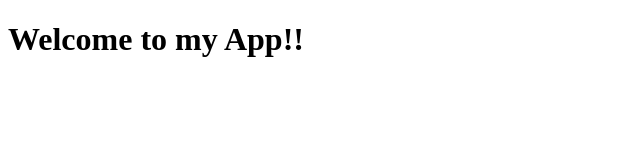
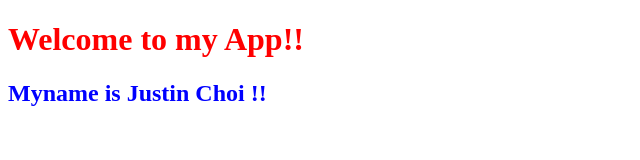
Before and after one commit to jutsinchoi/myapp, a website: page public/index.html in a window 1280 px wide. Shown: the whole page, without its empty margins (0-640 px from the left). Drawn offline with Linux system fonts and the light colour scheme.

Commit message:
added css

```diff
--- a/app.js
+++ b/app.js
@@ -1,11 +1,13 @@
 var express = require('express');
-
+var path = require('path');
 var app = express();
 
 // app.get('/', function (req,res) {
 //   res.send('Hello World');
 // });
-app.use(express.static(__dirname + '/public'));
+
+//app.use(express.static(__dirname + '/public'));
+app.use(express.static(path.join(__dirname, 'public')));
 
 app.listen(3000, function(){
   console.log('Server On!!');
--- a/public/index.html
+++ b/public/index.html
@@ -2,9 +2,11 @@
 <html>
   <head>
     <meta charset="utf-8">
+    <link rel="stylesheet" type="text/css" href="/stylesheets/master.css">
     <title>Welcome to my app</title>
   </head>
   <body>
     <h1>Welcome to my App!!</h1>
+    <h2>Myname is Justin Choi !!</h2>
   </body>
 </html>
--- /dev/null
+++ b/public/stylesheets/master.css
@@ -0,0 +1,7 @@
+h1 {
+  color:red;
+}
+
+h2 {
+  color:blue;
+}
```
